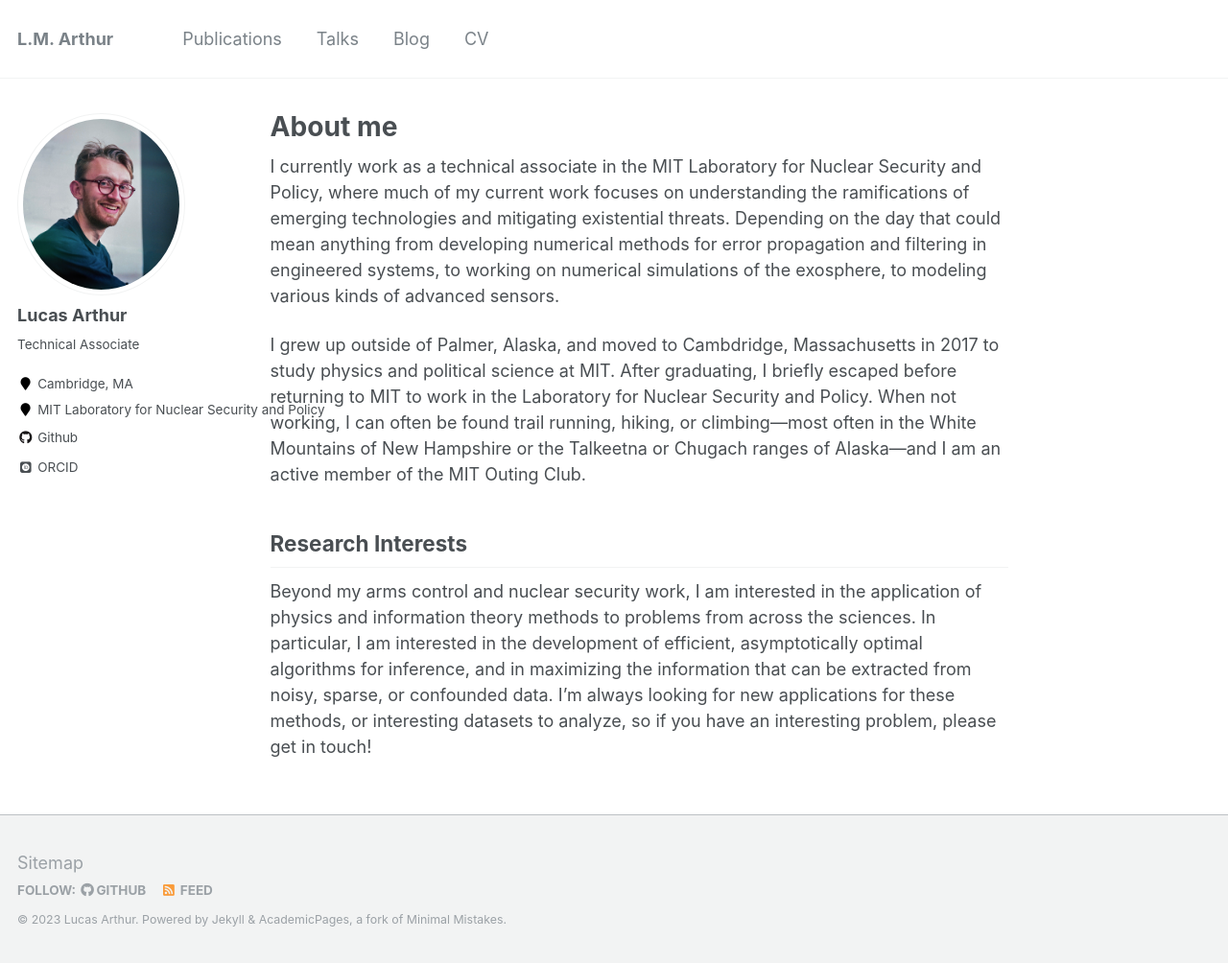
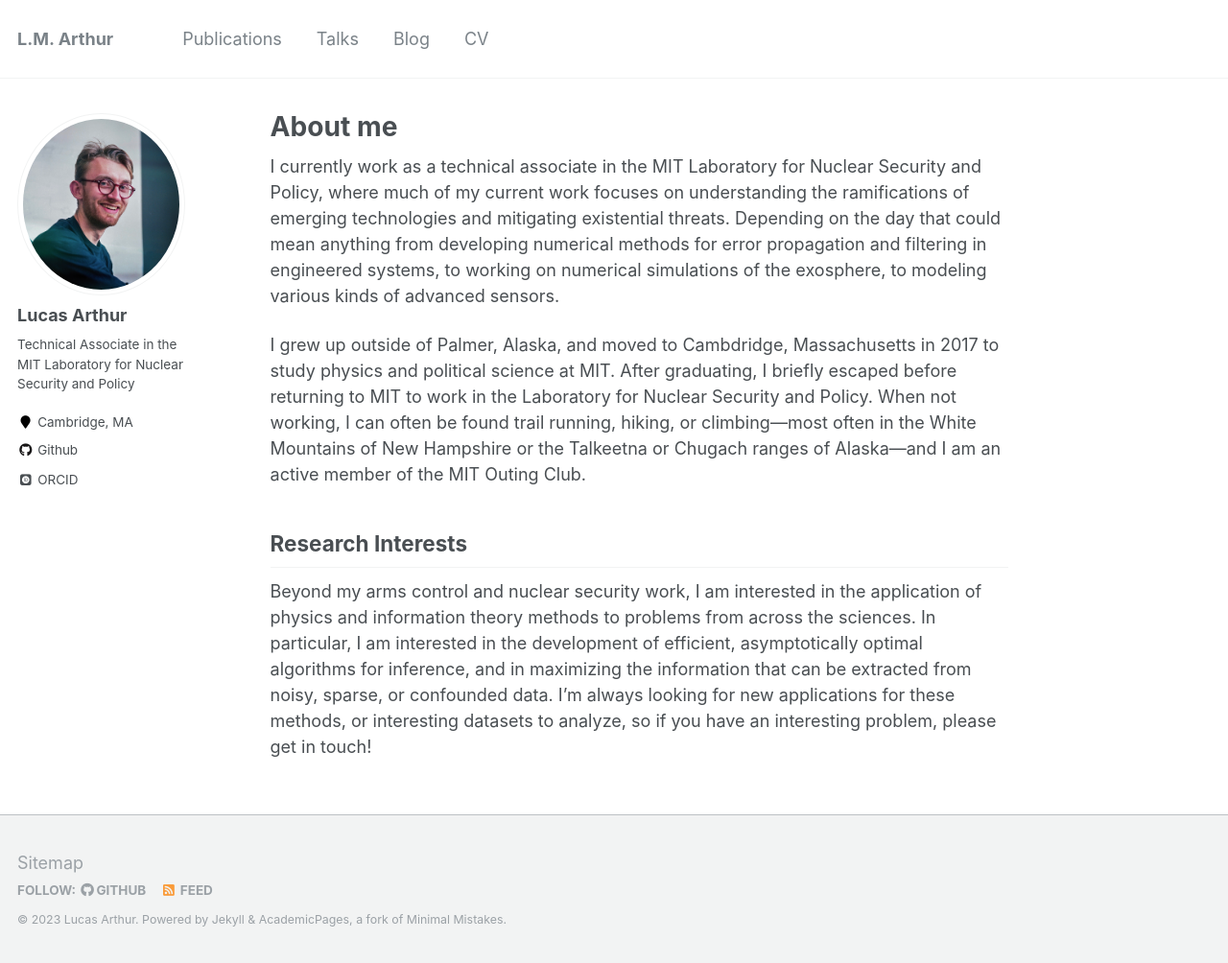
Before and after one commit to lmarthur/lmarthur.github.io, a Jekyll site: the page built from _pages/about.md, in a window 1280 px wide and 1004 px high. Shown: the whole window at 96% size. Built offline with Jekyll 4.4.1, drawn with Linux system fonts in a browser that asks for light colours; some web fonts are replaced.

Commit message:
homepage

```diff
--- a/_config.yml
+++ b/_config.yml
@@ -82,9 +82,9 @@
 author:
   name             : "Lucas Arthur"
   avatar           : "film_headshot.jpg"
-  bio              : "Technical Associate"
+  bio              : "Technical Associate in the MIT Laboratory for Nuclear Security and Policy"
   location         : "Cambridge, MA"
-  employer         : "MIT Laboratory for Nuclear Security and Policy"
+  employer         :
   pubmed           : # "https://www.ncbi.nlm.nih.gov/pubmed/?term=john+snow"
   googlescholar    : # "http://yourfullgooglescholarurl.com"
   email            :
```
